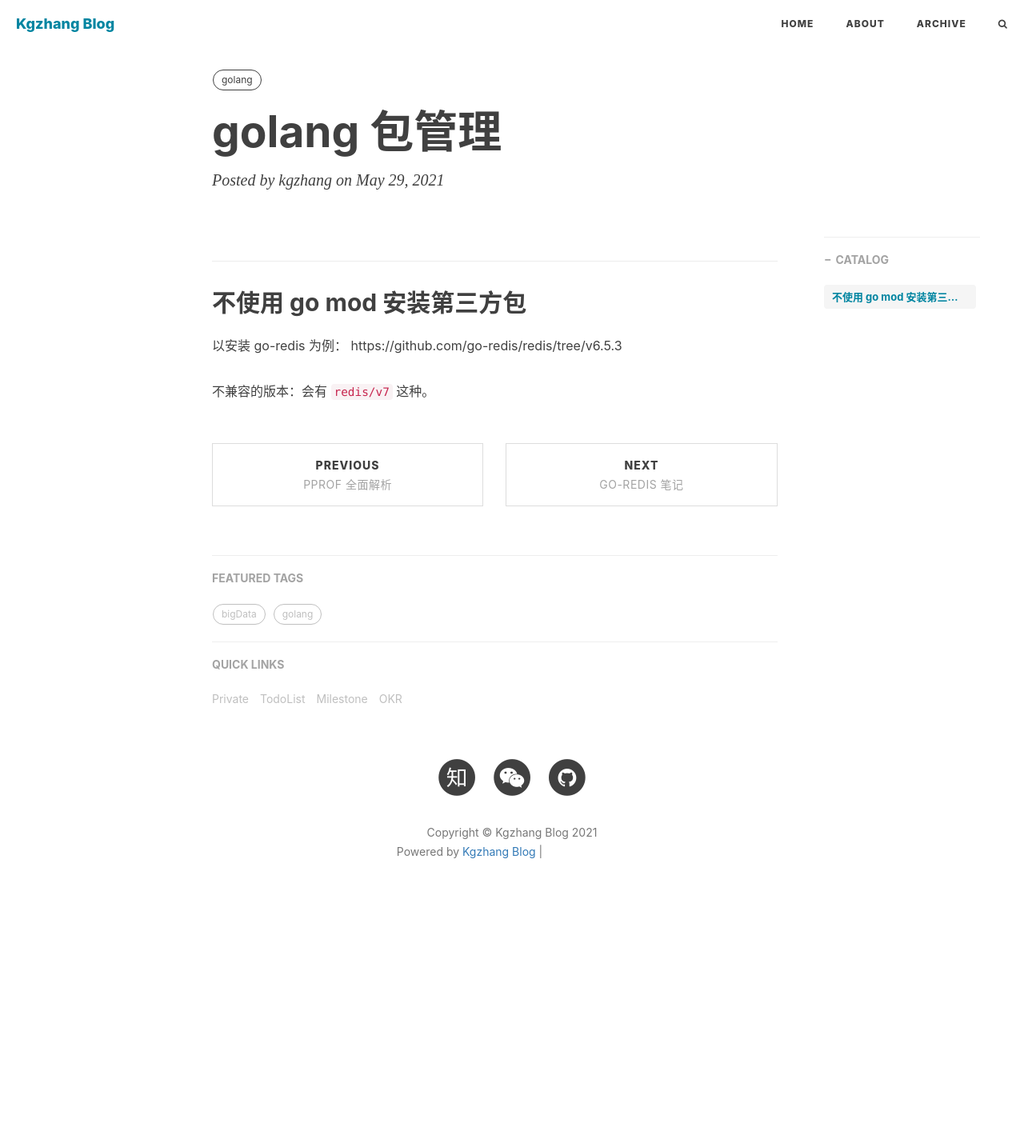
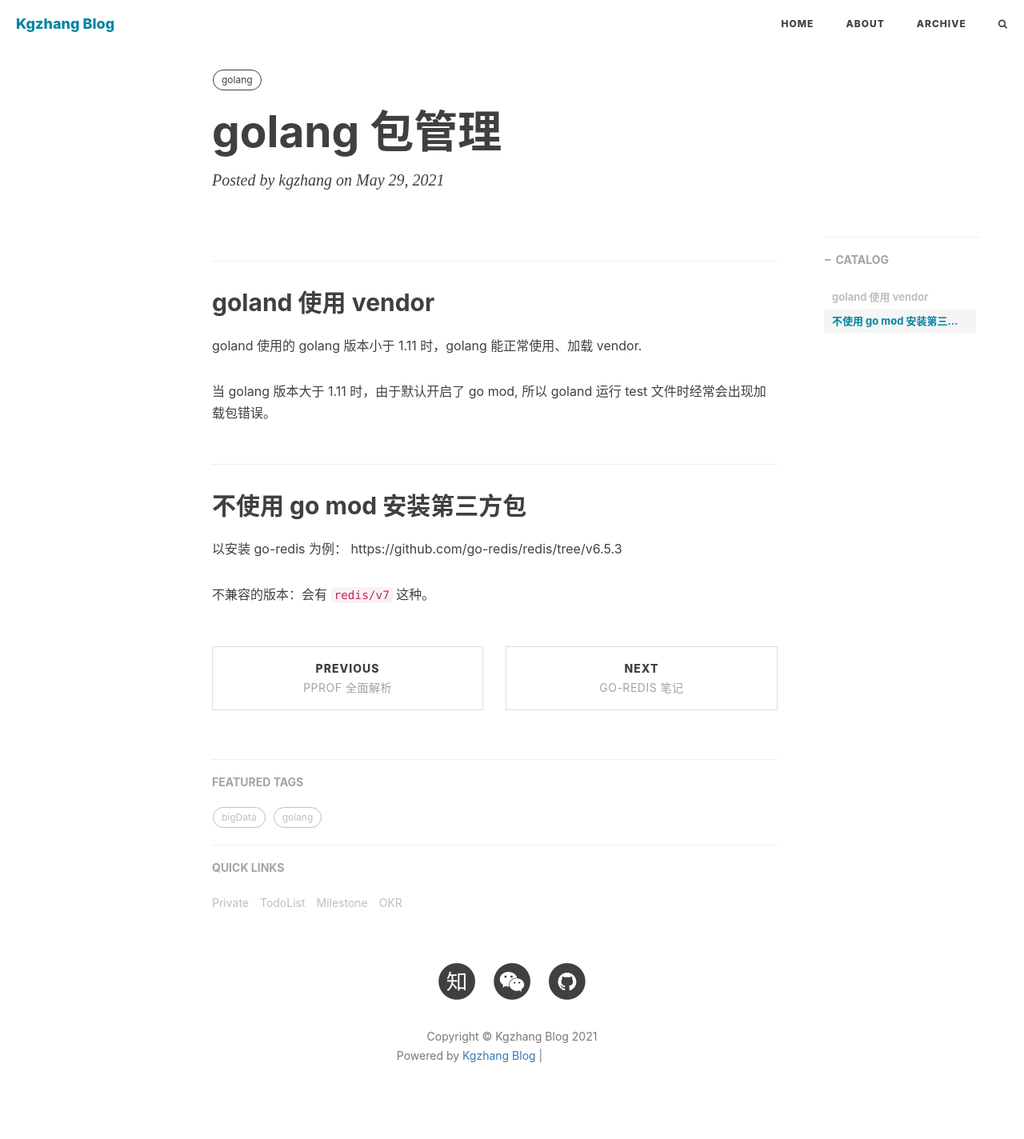
Before and after one commit to kougazhang/oom, a Jekyll site: the page built from _posts/2021-05-29-go_mod.md, in a window 1280 px wide. Shown: the whole page at 80% size. Built offline with Jekyll 4.4.1, drawn with Linux system fonts in a browser that asks for light colours; nearby versions of some CDN libraries; comment, search, counter and statistics services are not loaded; before the commit the page ends 1169 px from its top, so only the background shows below that; grey boxes are pictures that could not be loaded.

Commit message:
update hdfs & go post

```diff
--- a/_posts/2021-05-29-go_mod.md
+++ b/_posts/2021-05-29-go_mod.md
@@ -9,6 +9,10 @@ header-style: text
 tags:
   - golang
 ---
+## goland 使用 vendor
+goland 使用的 golang 版本小于 1.11 时，golang 能正常使用、加载 vendor.
+
+当 golang 版本大于 1.11 时，由于默认开启了 go mod, 所以 goland 运行 test 文件时经常会出现加载包错误。
 
 ## 不使用 go mod 安装第三方包
 
```
Also changed, not shown: _posts/2021-05-31-hadoop.md (+10 -0 lines).
